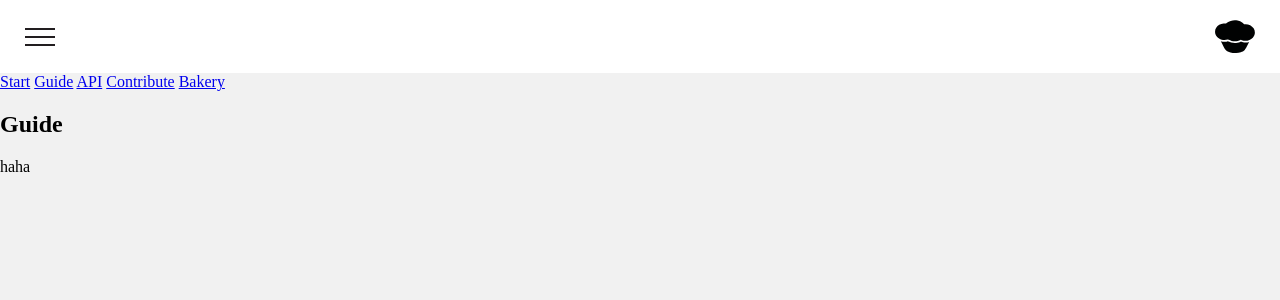
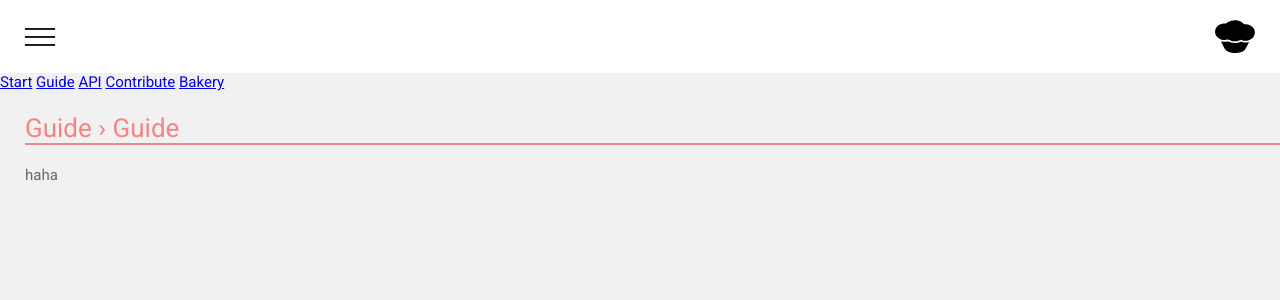
Before and after one commit to leo/muffin.github.io, a Jekyll site: the page built from guide/index.md, in a window 1280 px wide. Shown: the top 300 px of the page. Built offline with Jekyll 4.4.1, drawn with Linux system fonts in a browser that asks for light colours.

Commit message:
Style heading of guide

```diff
--- a/_layouts/default.html
+++ b/_layouts/default.html
@@ -18,7 +18,9 @@
       </script>
     {% endif %}
 
-    <link rel="stylesheet" href="/assets/css/styles.css" type="text/css">
+    <link rel='stylesheet' href="//fonts.googleapis.com/css?family=Roboto:400,400italic,700,700italic,500italic,500,300italic,300">
+    <link rel="stylesheet" href="/assets/css/styles.css">
+
     <link rel="canonical" href="{{site.url}}">
   </head>
 
--- a/_layouts/page.html
+++ b/_layouts/page.html
@@ -27,7 +27,7 @@ layout: default
 </aside>
 
 <article id="content">
-  <h1 class="title">{{page.title}}</h1>
+  <h1 class="title">Guide &rsaquo; {{page.title}}</h1>
 
   {{content}}
 </article>
--- a/_sass/_main.scss
+++ b/_sass/_main.scss
@@ -1,6 +1,9 @@
 body {
   background: #F1F1F1;
   margin: 0;
+  font-family: 'Roboto', sans-serif;
+  color: #696969;
+  font-size: 15px;
 }
 
 #controls {
@@ -50,3 +53,15 @@ body {
     background-image: url(../images/logo.svg);
   }
 }
+
+#content {
+  padding: 0 25px;
+
+  .title {
+    color: #F68484;
+    font-size: 26px;
+    font-weight: 400;
+    border-bottom: 2px solid #F68484;
+    margin-right: -25px;
+  }
+}
```
